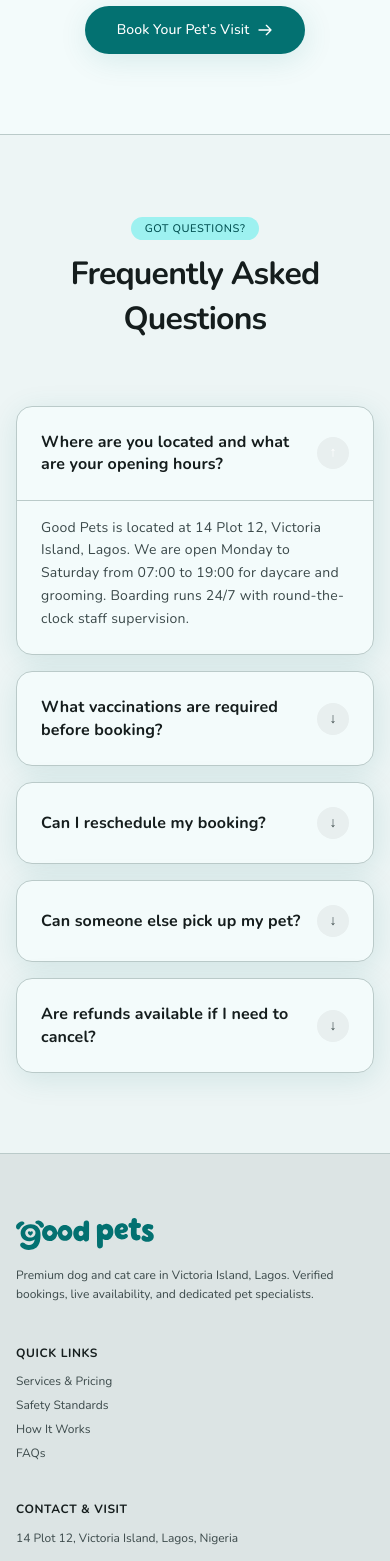
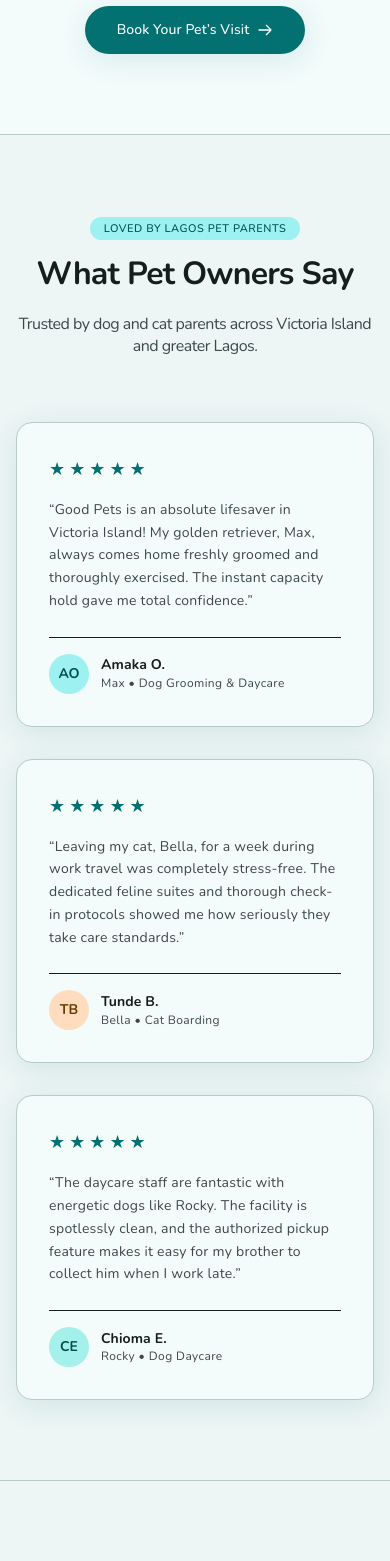
Before and after one commit to ogunleyejuliet/GoodPets, a Next.js app: page / in a window 390 px wide. Shown: the part 5420-6981 px from the top of the page. Built offline with nearby package versions, Linux system fonts and the light colour scheme; no server answers.

Commit message:
added testimonial to landing page

```diff
--- a/src/app/LandingContent.tsx
+++ b/src/app/LandingContent.tsx
@@ -613,7 +613,94 @@ export default function LandingContent() {
         </section>
 
         {/* =========================================================================
-            6. FAQS SECTION
+            6. TESTIMONIALS
+            ========================================================================= */}
+        <section id="testimonials" className="py-20 bg-surface-container-low border-t border-outline-variant">
+          <div className="max-w-7xl mx-auto px-4 sm:px-6 lg:px-8">
+            <div className="text-center max-w-2xl mx-auto mb-16">
+              <span className="inline-block px-3.5 py-1 rounded-full bg-primary-container text-on-primary-container type-label-small uppercase tracking-wider mb-3">
+                Loved by Lagos Pet Parents
+              </span>
+              <h2 className="type-headline-large font-bold tracking-tight text-on-surface">
+                What Pet Owners Say
+              </h2>
+              <p className="mt-4 type-body-large text-on-surface-variant">
+                Trusted by dog and cat parents across Victoria Island and greater Lagos.
+              </p>
+            </div>
+
+            <div className="grid grid-cols-1 md:grid-cols-3 gap-8">
+              <div className="bg-surface rounded-2xl p-8 border border-outline-variant shadow-soft flex flex-col justify-between">
+                <div>
+                  <div className="flex items-center gap-1 text-primary mb-4" aria-label="5 out of 5 stars">
+                    {[...Array(5)].map((_, i) => (
+                      <span key={i} className="text-lg" aria-hidden="true">★</span>
+                    ))}
+                  </div>
+                  <p className="type-body-medium text-on-surface-variant leading-relaxed mb-6">
+                    &ldquo;Good Pets is an absolute lifesaver in Victoria Island! My golden retriever, Max, always comes home freshly groomed and thoroughly exercised. The instant capacity hold gave me total confidence.&rdquo;
+                  </p>
+                </div>
+                <div className="pt-4 border-t border-outline-variant/60 flex items-center gap-3">
+                  <div className="w-10 h-10 rounded-full bg-primary-container text-on-primary-container font-bold flex items-center justify-center text-sm">
+                    AO
+                  </div>
+                  <div>
+                    <h3 className="type-title-small font-bold text-on-surface">Amaka O.</h3>
+                    <p className="type-body-small text-on-surface-variant">Max &bull; Dog Grooming &amp; Daycare</p>
+                  </div>
+                </div>
+              </div>
+
+              <div className="bg-surface rounded-2xl p-8 border border-outline-variant shadow-soft flex flex-col justify-between">
+                <div>
+                  <div className="flex items-center gap-1 text-primary mb-4" aria-label="5 out of 5 stars">
+                    {[...Array(5)].map((_, i) => (
+                      <span key={i} className="text-lg" aria-hidden="true">★</span>
+                    ))}
+                  </div>
+                  <p className="type-body-medium text-on-surface-variant leading-relaxed mb-6">
+                    &ldquo;Leaving my cat, Bella, for a week during work travel was completely stress-free. The dedicated feline suites and thorough check-in protocols showed me how seriously they take care standards.&rdquo;
+                  </p>
+                </div>
+                <div className="pt-4 border-t border-outline-variant/60 flex items-center gap-3">
+                  <div className="w-10 h-10 rounded-full bg-secondary-container text-on-secondary-container font-bold flex items-center justify-center text-sm">
+                    TB
+                  </div>
+                  <div>
+                    <h3 className="type-title-small font-bold text-on-surface">Tunde B.</h3>
+                    <p className="type-body-small text-on-surface-variant">Bella &bull; Cat Boarding</p>
+                  </div>
+                </div>
+              </div>
+
+              <div className="bg-surface rounded-2xl p-8 border border-outline-variant shadow-soft flex flex-col justify-between">
+                <div>
+                  <div className="flex items-center gap-1 text-primary mb-4" aria-label="5 out of 5 stars">
+                    {[...Array(5)].map((_, i) => (
+                      <span key={i} className="text-lg" aria-hidden="true">★</span>
+                    ))}
+                  </div>
+                  <p className="type-body-medium text-on-surface-variant leading-relaxed mb-6">
+                    &ldquo;The daycare staff are fantastic with energetic dogs like Rocky. The facility is spotlessly clean, and the authorized pickup feature makes it easy for my brother to collect him when I work late.&rdquo;
+                  </p>
+                </div>
+                <div className="pt-4 border-t border-outline-variant/60 flex items-center gap-3">
+                  <div className="w-10 h-10 rounded-full bg-tertiary-container text-on-tertiary-container font-bold flex items-center justify-center text-sm">
+                    CE
+                  </div>
+                  <div>
+                    <h3 className="type-title-small font-bold text-on-surface">Chioma E.</h3>
+                    <p className="type-body-small text-on-surface-variant">Rocky &bull; Dog Daycare</p>
+                  </div>
+                </div>
+              </div>
+            </div>
+          </div>
+        </section>
+
+        {/* =========================================================================
+            7. FAQS SECTION
             ========================================================================= */}
         <section id="faqs" className="py-20 bg-surface-container-low border-t border-outline-variant">
           <div className="max-w-4xl mx-auto px-4 sm:px-6 lg:px-8">
```
